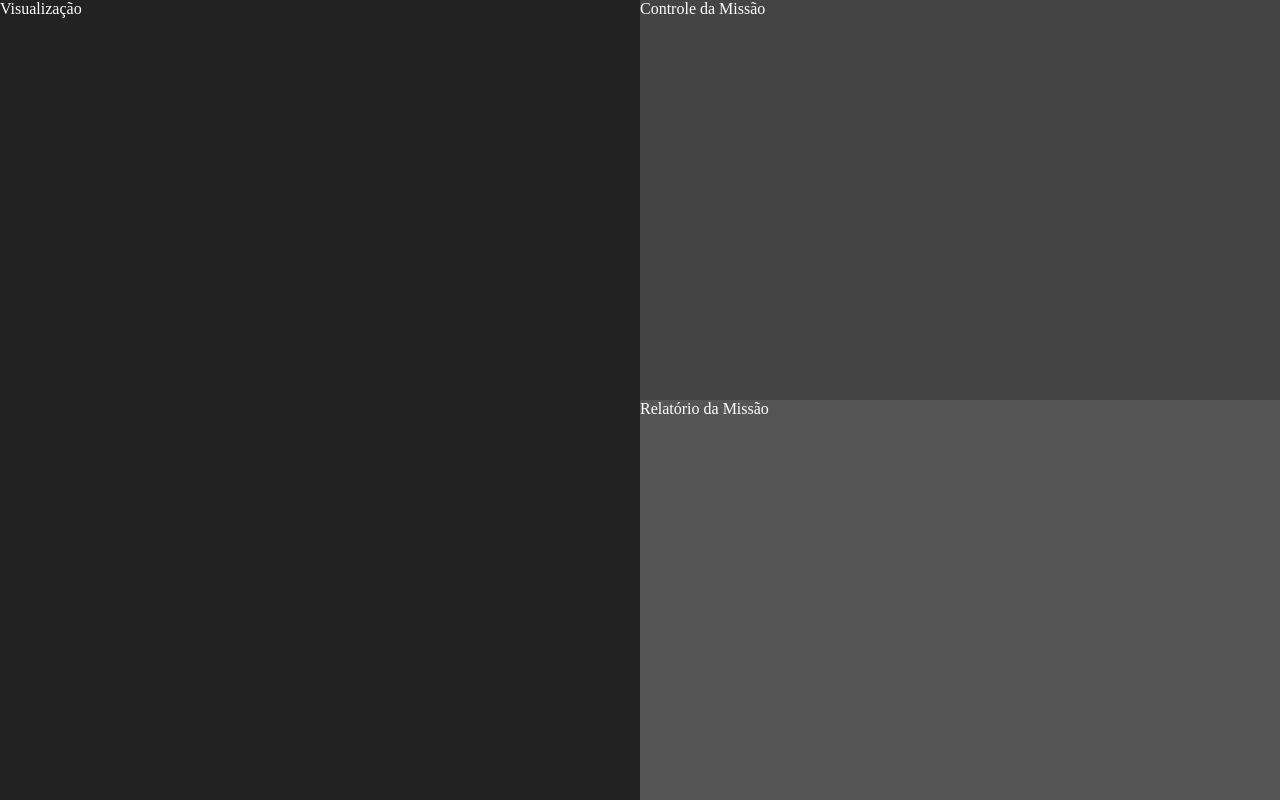
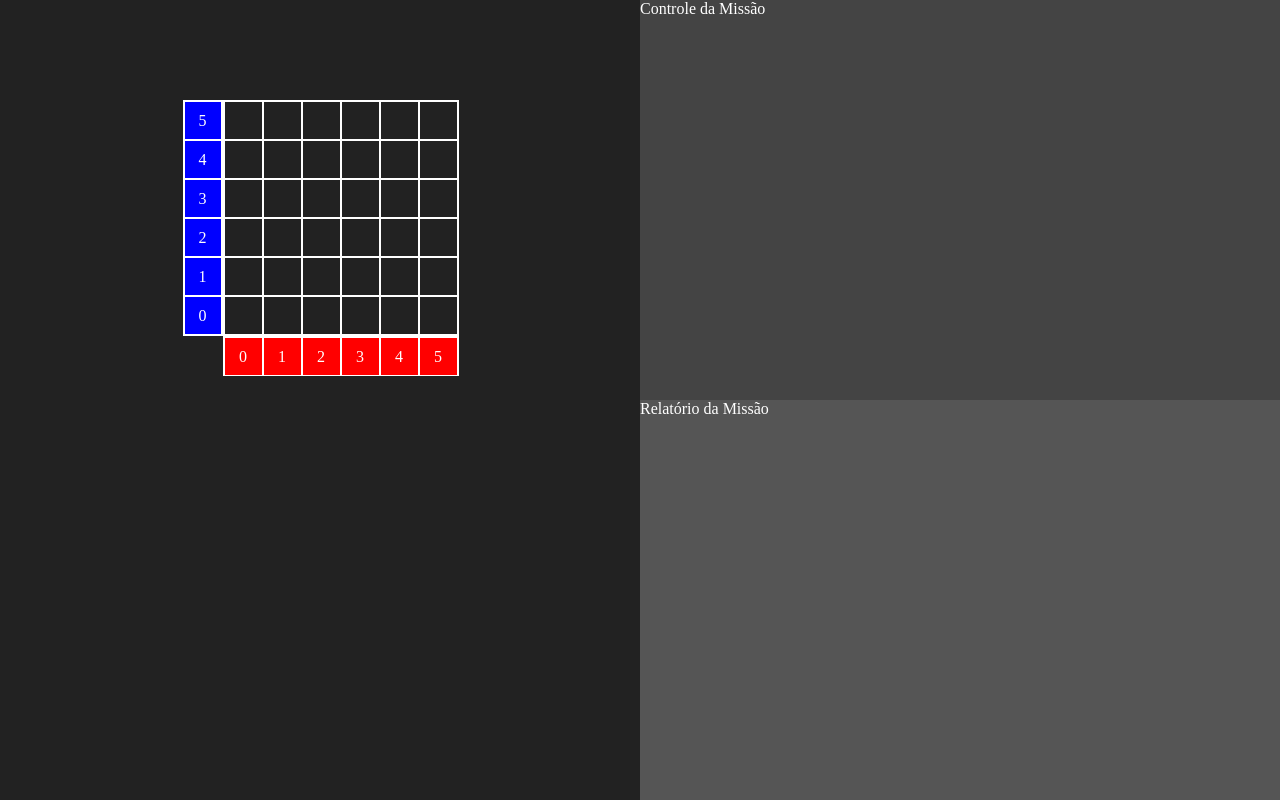
Before and after one commit to Daniel-Henrique-De-Souza/Explorando-Marte-Niuco, a SvelteKit app: page / in a window 1280 px wide. Built offline with nearby package versions, Linux system fonts and the light colour scheme.

Commit message:
Criado planalto para posicionar o rover

```diff
--- a/src/routes/+page.svelte
+++ b/src/routes/+page.svelte
@@ -1,5 +1,29 @@
+<script lang="ts">
+    let x = 5;
+    let y = 5;
+    let items = Array((x + 1) * (y + 1));
+</script>
+
 <div class="main">
-    <div class="plain">Visualização</div>
+    <div class="plain">
+        <div class="container" style="--w: {x + 1}; --h: {y + 1};">
+            <div class="v-rule">
+                {#each Array(x + 1) as _, index}
+                    <div class="cell">{x - index}</div>
+                {/each}
+            </div>
+            <div class="h-rule">
+                {#each Array(y + 1) as _, index}
+                    <div class="cell">{index}</div>
+                {/each}
+            </div>
+            <div class="board">
+                {#each items as item}
+                    <div class="cell">{item}</div>
+                {/each}
+            </div>
+        </div>
+    </div>
     <div class="left-panel">
         <div class="mission-control">Controle da Missão</div>
         <div class="mission-report">Relatório da Missão</div>
@@ -7,6 +31,10 @@
 </div>
 
 <style>
+    :root {
+        --cell-size: 40px;
+    }
+
     .main {
         width: 100vw;
         height: 100vh;
@@ -25,6 +53,55 @@
         width: 50%;
         height: 100%;
         background: #222;
+        display: flex;
+        justify-content: center;
+    }
+
+    .container {
+        position: relative;
+        margin-top: 100px;
+        width: calc(((var(--cell-size) - 1px) * (var(--h) + 1)) + 2px);
+    }
+
+    .v-rule {
+        display: flex;
+        flex-wrap: wrap;
+        position: absolute;
+        width: var(--cell-size);
+        height: calc(((var(--cell-size) - 1px) * var(--h)) + 2px);
+        border: 1px solid white;
+        background: blue;
+    }
+
+    .h-rule {
+        display: flex;
+        flex-wrap: wrap;
+        position: absolute;
+        width: calc(((var(--cell-size) - 1px) * var(--h)) + 2px);
+        height: var(--cell-size);
+        border: 1px solid white;
+        top: calc(((var(--cell-size) - 1px) * var(--h)) + 2px);
+        left: var(--cell-size);
+        background: red;
+    }
+
+    .board {
+        position: absolute;
+        width: calc(((var(--cell-size) - 1px) * var(--w)) + 2px);
+        height: calc(((var(--cell-size) - 1px) * var(--h)) + 2px);
+        border: 1px solid white;
+        display: flex;
+        flex-wrap: wrap;
+        left: var(--cell-size);
+    }
+
+    .cell {
+        width: calc(var(--cell-size) - 1px);
+        height: calc(var(--cell-size) - 1px);
+        border: 1px solid white;
+        display: flex;
+        align-items: center;
+        justify-content: center;
     }
 
     .mission-control {
```
